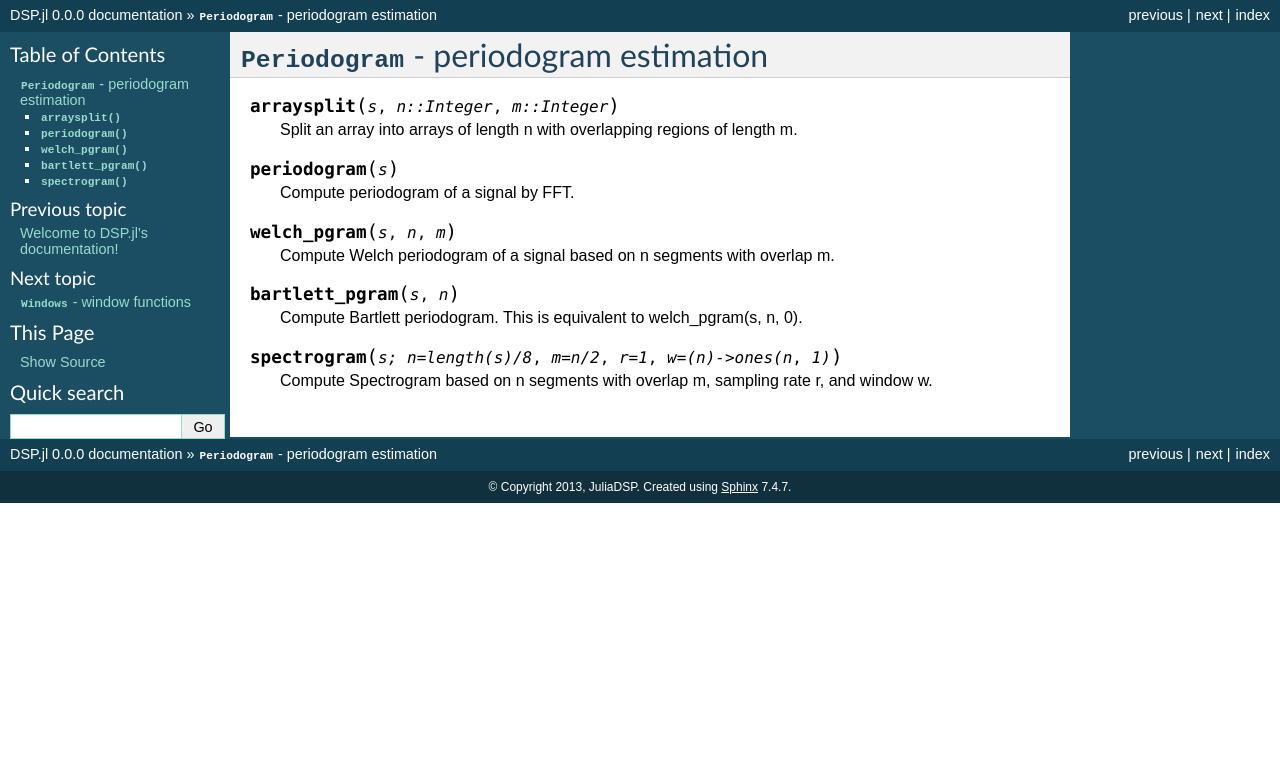
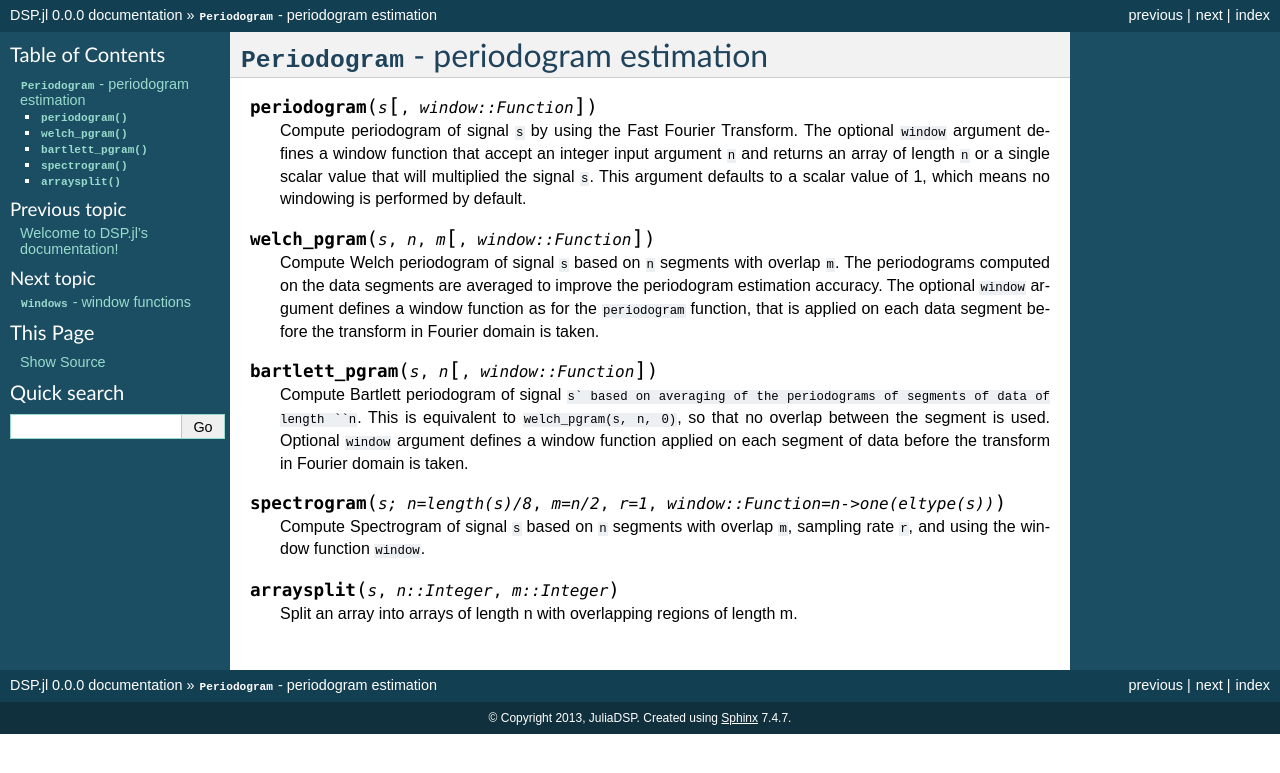
Before and after one commit to JuliaDSP/DSP.jl, a Sphinx documentation site: the page built from doc/periodogram.rst, in a window 1280 px wide. Shown: the top 773 px of the page. Built offline with Sphinx 7.4.7, drawn with Linux system fonts in a browser that asks for light colours; formulas are drawn with MathJax 3.

Commit message:
Default window function return a single scalar equal to 1 to avoid allocation of an extra arrya of ones. Also improved documentation.
Multiplication is still performed, but does not appear to affect total timing, which are dominated by the fft anyway. Tests to be added.

```diff
--- a/doc/periodogram.rst
+++ b/doc/periodogram.rst
@@ -1,22 +1,23 @@
 :mod:`Periodogram` - periodogram estimation
 ===========================================
+
+.. function:: periodogram(s, [window::Function])
+
+    Compute periodogram of signal ``s`` by using the Fast Fourier Transform. The optional ``window`` argument defines a window function that accept an integer input argument ``n`` and returns an array of length ``n`` or a single scalar value that will multiplied the signal ``s``. This argument defaults to a scalar value of 1, which means no windowing is performed by default.
+
+.. function:: welch_pgram(s, n, m, [window::Function])
+
+    Compute Welch periodogram of signal ``s`` based on ``n`` segments with overlap ``m``. The periodograms computed on the data segments are averaged to improve the periodogram estimation accuracy.  The optional ``window`` argument defines a window function as for the ``periodogram`` function, that is applied on each data segment before the transform in Fourier domain is taken.
+
+.. function:: bartlett_pgram(s, n, [window::Function])
+
+    Compute Bartlett periodogram of signal ``s` based on averaging of the periodograms of segments of data of length ``n``. This is equivalent to ``welch_pgram(s, n, 0)``,
+    so that no overlap between the segment is used. Optional ``window`` argument defines a window function applied on each segment of data before the transform in Fourier domain is taken.
+
+.. function:: spectrogram(s; n=length(s)/8, m=n/2, r=1, window::Function=n->one(eltype(s)))
+
+    Compute Spectrogram of signal ``s`` based on ``n`` segments with overlap ``m``, sampling rate ``r``, and using the window function ``window``.
 
 .. function:: arraysplit(s, n::Integer, m::Integer)
 
     Split an array into arrays of length n with overlapping regions of length m.
-
-.. function:: periodogram(s)
-
-    Compute periodogram of a signal by FFT.
-
-.. function:: welch_pgram(s, n, m)
-
-    Compute Welch periodogram of a signal based on n segments with overlap m.
-
-.. function:: bartlett_pgram(s, n)
-
-    Compute Bartlett periodogram. This is equivalent to welch_pgram(s, n, 0).
-
-.. function:: spectrogram(s; n=length(s)/8, m=n/2, r=1, w=(n)->ones(n,1))
-
-    Compute Spectrogram based on n segments with overlap m, sampling rate r, and window w.
```
Also changed, not shown: 1 other file.
